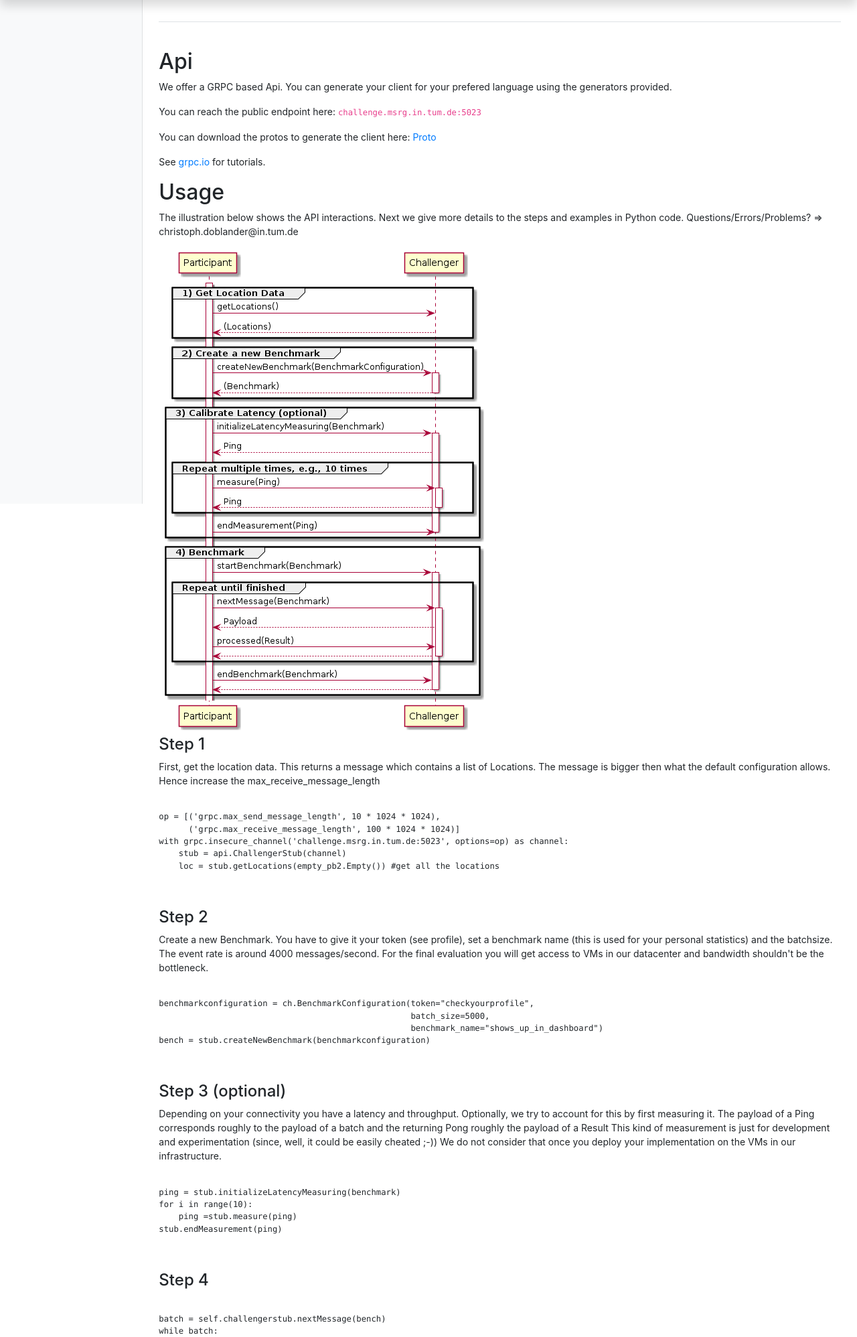
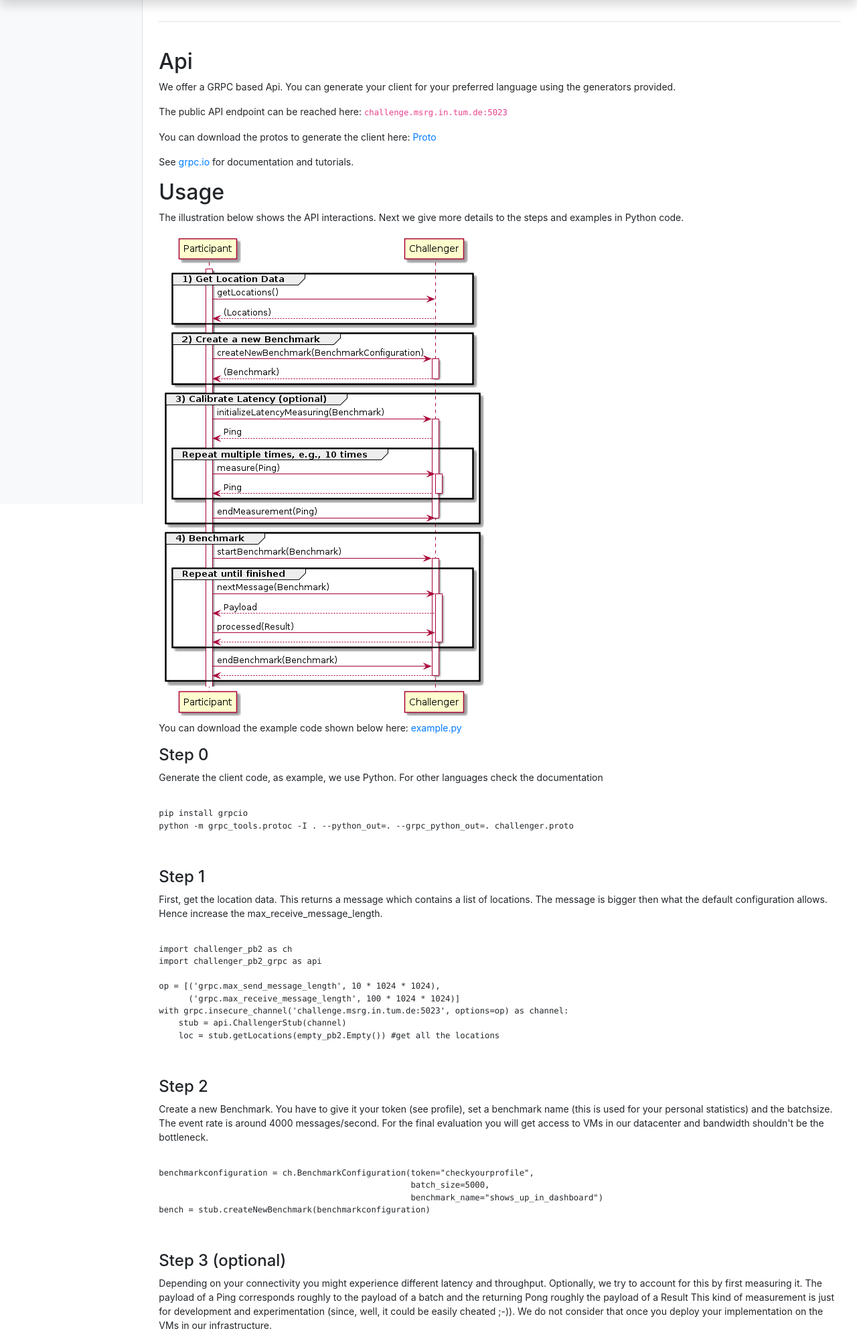
Before and after one commit to jawadtahir/bandency, a Python web app: template web/frontend/templates/documentation.html in a window 1280 px wide. Shown: the part 48-2044 px from the top of the page at 67% size. Run offline with Jinja, Linux system fonts and the light colour scheme; the template is opened without the code that fills it, so the values that code supplies are empty; some libraries are stand-ins or nearby versions.

Commit message:
added documentation and example code

```diff
--- a/web/frontend/templates/documentation.html
+++ b/web/frontend/templates/documentation.html
@@ -3,19 +3,33 @@
 {% block content %}
     <h2>Api</h2>
 
-    <p>We offer a GRPC based Api. You can generate your client for your prefered language using the generators provided.</p>
-    <p>You can reach the public endpoint here: <code>challenge.msrg.in.tum.de:5023</code> </p>
-    <p>You can download the protos to generate the client here: <a href="/static/debs.proto">Proto</a></p>
-    <p>See <a href="https://grpc.io/">grpc.io</a> for tutorials.</p>
+    <p>We offer a GRPC based Api. You can generate your client for your preferred language using the generators provided.</p>
+    <p>The public API endpoint can be reached here: <code>challenge.msrg.in.tum.de:5023</code> </p>
+    <p>You can download the protos to generate the client here: <a href="/static/challenger.proto">Proto</a></p>
+    <p>See <a href="https://grpc.io/">grpc.io</a> for documentation and tutorials.</p>
 
     <h2>Usage</h2>
-    <p>The illustration below shows the API interactions. Next we give more details to the steps and examples in Python code. Questions/Errors/Problems? => christoph.doblander@in.tum.de</p>
+    <p>The illustration below shows the API interactions. Next we give more details to the steps and examples in Python code.</p>
     <img src="/static/img/debs.png" class="img-fluid" alt="Api usage">
+    <p>You can download the example code shown below here: <a href="/static/example.py">example.py</a></p>
+
+    <h4>Step 0</h4>
+    <p>Generate the client code, as example, we use Python. For other languages check the documentation</p>
+
+    <pre>
+    <code>
+pip install grpcio
+python -m grpc_tools.protoc -I . --python_out=. --grpc_python_out=. challenger.proto
+    </code>
+    </pre>
 
     <h4>Step 1</h4>
-    <p>First, get the location data. This returns a message which contains a list of Locations. The message is bigger then what the default configuration allows. Hence increase the max_receive_message_length</p>
+    <p>First, get the location data. This returns a message which contains a list of locations. The message is bigger then what the default configuration allows. Hence increase the max_receive_message_length.</p>
     <pre>
         <code>
+import challenger_pb2 as ch
+import challenger_pb2_grpc as api
+
 op = [('grpc.max_send_message_length', 10 * 1024 * 1024),
       ('grpc.max_receive_message_length', 100 * 1024 * 1024)]
 with grpc.insecure_channel('challenge.msrg.in.tum.de:5023', options=op) as channel:
@@ -37,28 +51,31 @@ bench = stub.createNewBenchmark(benchmarkconfiguration)
     </pre>
 
     <h4>Step 3 (optional)</h4>
-    <p>Depending on your connectivity you have a latency and throughput. Optionally, we try to account for this by first measuring it.
+    <p>Depending on your connectivity you might experience different latency and throughput. Optionally, we try to account for this by first measuring it.
         The payload of a Ping corresponds roughly to the payload of a batch and the returning Pong roughly the payload of a Result
-        This kind of measurement is just for development and experimentation (since, well, it could be easily cheated ;-))
+        This kind of measurement is just for development and experimentation (since, well, it could be easily cheated ;-)).
         We do not consider that once you deploy your implementation on the VMs in our infrastructure.</p>
     <pre>
         <code>
 ping = stub.initializeLatencyMeasuring(benchmark)
 for i in range(10):
-    ping =stub.measure(ping)
+    ping = stub.measure(ping)
 stub.endMeasurement(ping)
         </code>
     </pre>
 
     <h4>Step 4</h4>
-    <p></p>
+    <p>First start the Benchmark. This sets the timstamp server side for the throughput measurments. Then process all the batches. The batches are correlated for the latency measurements.</p>
+    <p>Once you called the endBenchmark RPC, we calculate the results.</p>
 
     <pre>
         <code>
-batch = self.challengerstub.nextMessage(bench)
+stub.startBenchmark(benchmark)
+
+batch = stub.nextMessage(benchmark)
 while batch:
-    result_payload = processTheBatch(batch) #here is your implementation ;)
-    result = ch.Result(benchmark_id=bench.id, #The id of the benchmark
+    result_payload = processTheBatch(batch) #here belongs your sophisticated implementation
+    result = ch.Result(benchmark_id=benchmark.id, #The id of the benchmark
                        payload_seq_id=batch.seq_id,
                        result=result_payload)
 
@@ -66,8 +83,12 @@ while batch:
     if batch.last:
         break
 
-    batch = self.challengerstub.nextMessage(bench)
+    batch = stub.nextMessage(benchmark)
+
+stub.endBenchmark(benchmark)
         </code>
     </pre>
 
+    <p>Still have questions/Errors/Problems? => christoph.doblander@in.tum.de</p>
+
 {% endblock %}
```
Also changed, not shown: query/example.py (added, +66 -0 lines), web/alembic/versions/b45e34aef7fc_added_documentation_and_example_code.py (added, +26 -0 lines), web/frontend/static/example.py (added, +64 -0 lines), 4 other files.
